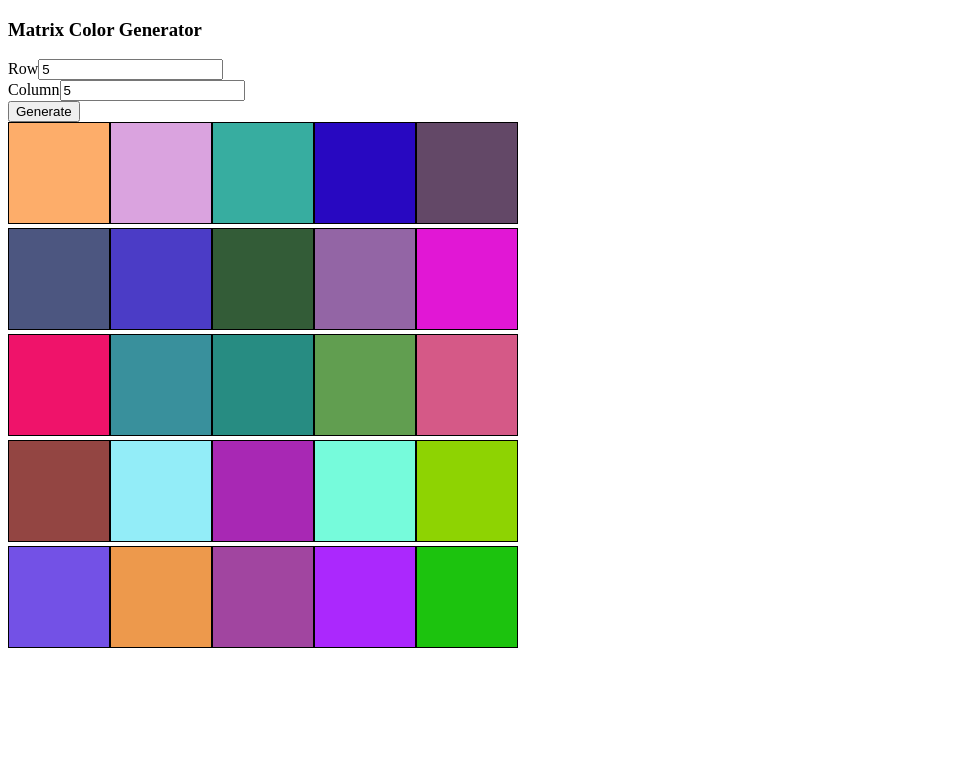
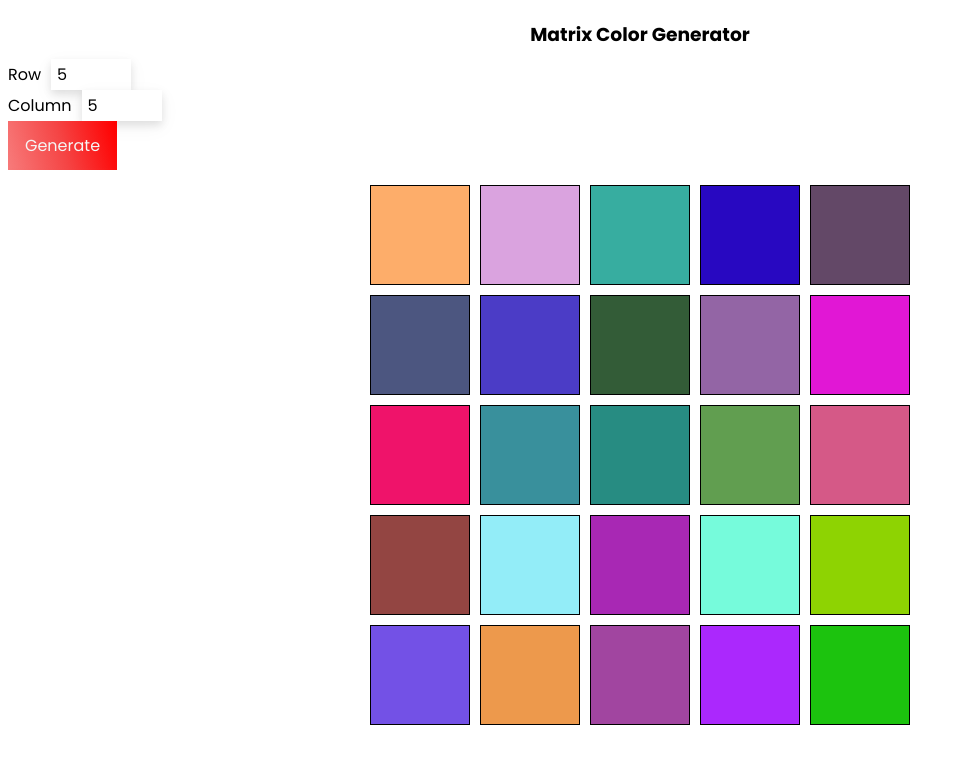
Before and after one commit to Vicky-A-31/Task-5-Using-React, a React (Vite) app: page / in a window 1280 px wide. Both pictures are taken after typing "5", "5" into the empty fields and a click on the button "Generate". Shown: the top 764 px of the page, without its empty margins (0-965 px from the left). Built offline with nearby package versions, Linux system fonts and the light colour scheme.

Commit message:
Update index.css

```diff
--- a/src/index.css
+++ b/src/index.css
@@ -0,0 +1,71 @@
+@import url('https://fonts.googleapis.com/css2?family=Poppins:ital,wght@0,100;0,200;0,300;0,400;0,500;0,600;0,700;0,800;0,900;1,100;1,200;1,300;1,400;1,500;1,600;1,700;1,800;1,900&display=swap');
+
+
+* {
+  font-family: "Poppins", sans-serif;
+  box-sizing: border-box;
+}
+
+h3 {
+  text-align: center;
+  margin: 20px 0 10px 0 !important;
+}
+
+p{
+  text-align: center;
+  margin: 10px 0 !important;
+}
+
+label {
+  margin-right: 10px;
+}
+
+input {
+  max-width: 80px;
+  padding: 3px 6px;
+  box-shadow: 0 4px 8px rgba(0, 0, 0, 0.1), 0 6px 20px rgba(0, 0, 0, 0.05);
+  outline: none;
+  border: none;
+  font-size: 16px;
+}
+
+/* hide increment decrement symbol */
+input::-webkit-outer-spin-button,
+input::-webkit-inner-spin-button {
+  -webkit-appearance: none;
+  margin: 0;
+}
+
+
+button {
+  background-image: linear-gradient(75deg, rgb(247, 121, 121), rgb(245, 68, 68), red);
+  padding: 10px 15px;
+  border: 2px solid;
+  border-image: linear-gradient(75deg, rgb(247, 121, 121), rgb(245, 68, 68), red) 1;
+  color: whitesmoke;
+  transition-duration: 0.2s;
+  transition-timing-function: ease-in-out;
+  transition-property: all;
+  font-size: 16px;
+}
+
+button:hover {
+  background-image: none;
+  background-color: transparent;
+  color: red;
+}
+
+
+#grid-container {
+  margin: 10px 0 20px 0;
+  overflow-x: auto;
+}
+
+#grid-container > div {
+  display: flex;
+  justify-content: center;
+}
+
+#grid-container > div > div {
+  margin: 5px;
+}
```
